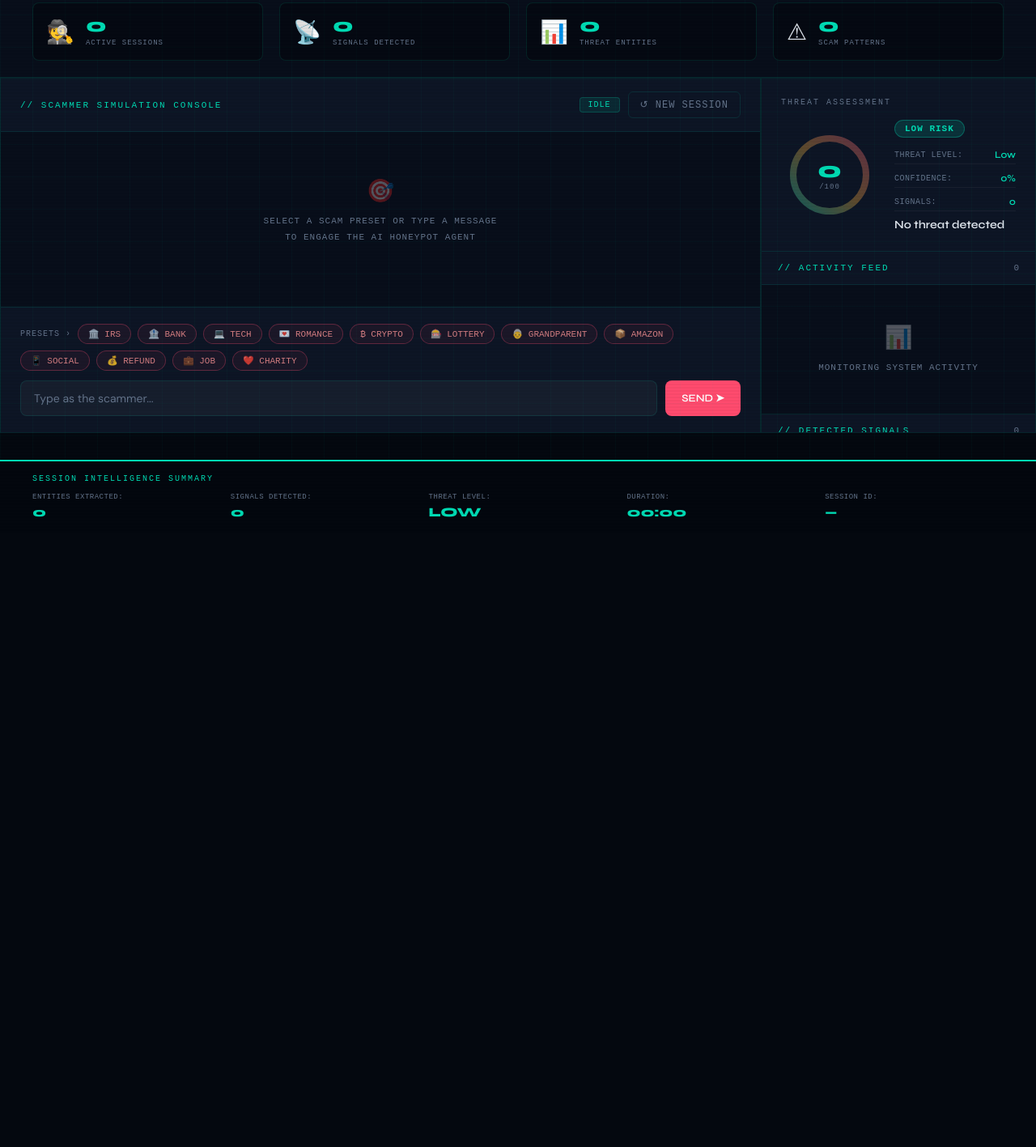
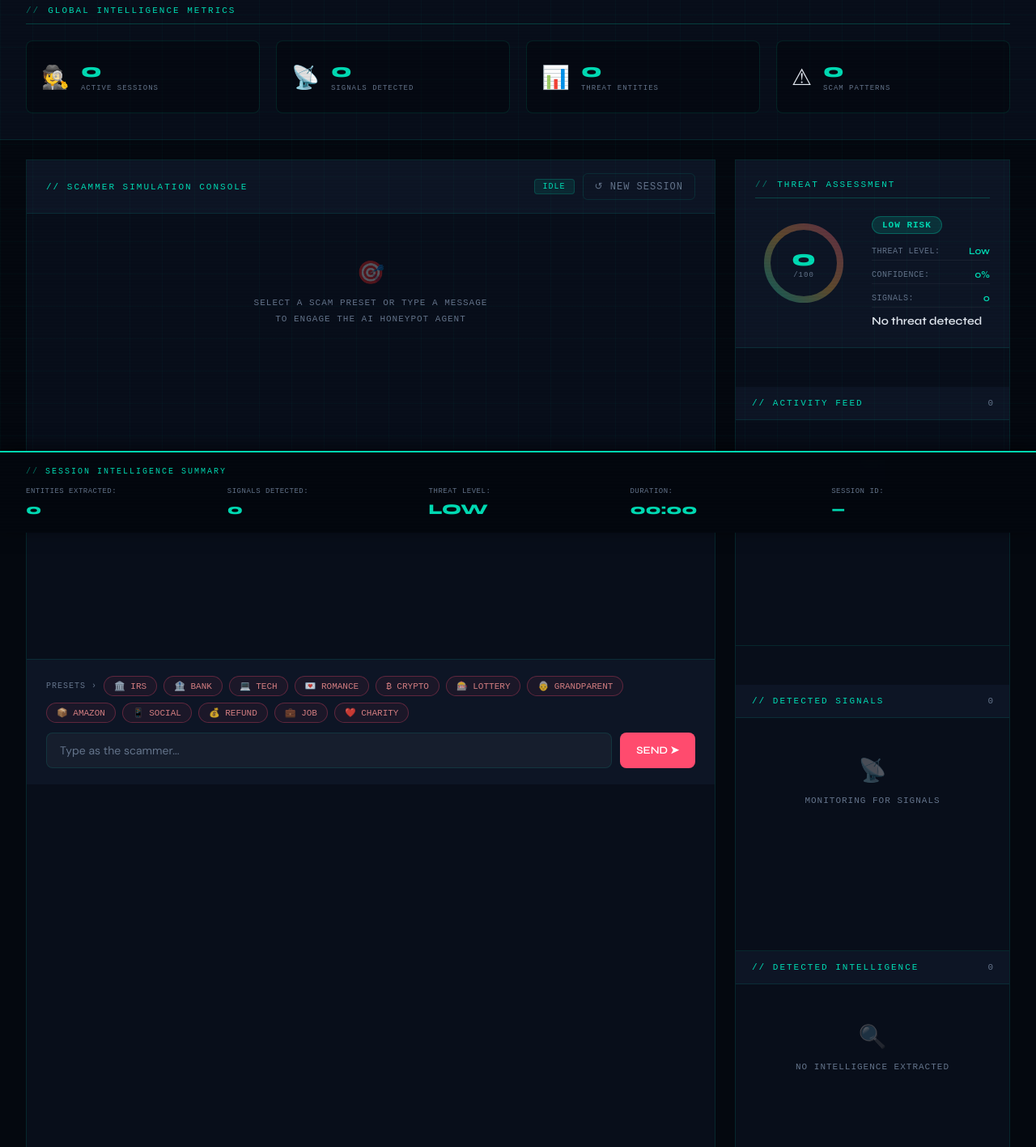
Before and after one commit to Shivang1109/scam-intelligence-system, a website: page public/index.html in a window 1280 px wide. Shown: the part 142-1559 px from the top of the page at 81% size. Before the commit the page ends 800 px from the top, so only its background shows below. Drawn offline with Linux system fonts and the light colour scheme; a web font is replaced by a local one.

Commit message:
refactor: Complete UI refinement for professional SOC dashboard
Implemented 10 major layout and spacing improvements:

1. Scrollable Dashboard Layout
   - Converted from fixed viewport to scrollable layout
   - Added min-height: 100vh with overflow-y: auto
   - Bottom padding: 140px for footer clearance

2. Clear Dashboard Sections
   - Added .dashboard-section class with 24px margins
   - Logical vertical stacking of components
   - Improved visual hierarchy

3. Improved Panel Heights
   - Chat console: 550px (better conversation flow)
   - Activity feed: 320-400px (more event visibility)
   - Intelligence panels: auto height with min 240px
   - Signals area: 280-360px

4. Section Titles with Dividers
   - Added .section-title class with glowing borders
   - '//' prefix for cyber aesthetic
   - Consistent 2px letter-spacing

5. Enhanced Metrics Cards
   - Grid gap: 20px, height: 90px
   - Hover effects: translateY(-3px) with glow
   - Smooth 0.25s transitions

6. Improved Chat Layout
   - Message spacing: 18px between messages
   - Padding: 24px for breathing room
   - Smooth scroll behavior

7. SOC-Style Activity Feed
   - Color-coded categories:
     * Detection: #ff5c5c (Red)
     * Agent: #00e1ff (Blue)
     * Intelligence: #c084fc (Purple)
     * Analysis: #ffc857 (Orange)
   - Hover effects on log entries

8. Enhanced Risk Gauge
   - Vertical layout for metrics
   - Flex-start alignment
   - Better spacing (24px gap)

9. Smooth Micro-Animations
   - fadeIn: 0.3s ease for activity logs
   - cardSlideIn: 0.3s ease for intelligence cards
   - msgSlideIn: 0.3s ease for messages
   - Hover scale effects on summary values

10. Improved Page Padding
    - Layout padding: 24px 32px
    - Max-width: 1920px with auto margins
    - Grid gap: 24px between columns
    - Right column width: 420px (from 380px)

Result: Professional, spacious SOC dashboard with excellent readability.

```diff
--- a/public/index.html
+++ b/public/index.html
@@ -9,6 +9,7 @@
 </head>
 <body>
 <div class="grid-bg"></div>
+<div class="dashboard-container">
 
 <header>
 <div class="logo">
@@ -48,6 +49,8 @@ LIVE
 
 <!-- Global Intelligence Metrics -->
 <div class="global-metrics">
+<div class="section-title">GLOBAL INTELLIGENCE METRICS</div>
+<div class="metrics-grid">
 <div class="metric-card">
 <div class="metric-icon">🕵</div>
 <div class="metric-info">
@@ -77,10 +80,11 @@ LIVE
 </div>
 </div>
 </div>
+</div>
 
 <div class="layout">
 <!-- LEFT: CHAT -->
-<div class="chat-panel panel">
+<div class="chat-panel panel dashboard-section">
 <div class="panel-header">
 <span class="panel-title">// SCAMMER SIMULATION CONSOLE</span>
 <div style="display:flex;align-items:center;gap:10px">
@@ -126,8 +130,8 @@ LIVE
 <!-- RIGHT COL -->
 <div class="right-col panel">
 <!-- Risk Meter -->
-<div class="risk-panel">
-<div style="font-family:'Syne Mono',monospace;font-size:10px;letter-spacing:2px;color:var(--muted);margin-bottom:14px">THREAT ASSESSMENT</div>
+<div class="risk-panel dashboard-section">
+<div class="section-title">THREAT ASSESSMENT</div>
 <div class="risk-display">
 <div class="risk-circle-wrap">
 <svg class="risk-svg" width="120" height="120" viewBox="0 0 120 120">
@@ -167,7 +171,7 @@ LIVE
 </div>
 
 <!-- Activity Feed -->
-<div class="activity-feed-area">
+<div class="activity-feed-area dashboard-section">
 <div class="panel-header" style="padding:14px 20px;flex-shrink:0;">
 <span class="panel-title">// ACTIVITY FEED</span>
 <span id="activityCount" style="font-family:'Syne Mono',monospace;font-size:11px;color:var(--muted)">0</span>
@@ -181,7 +185,7 @@ LIVE
 </div>
 
 <!-- Signals -->
-<div class="signals-area">
+<div class="signals-area dashboard-section">
 <div class="panel-header" style="padding:14px 20px;flex-shrink:0;">
 <span class="panel-title">// DETECTED SIGNALS</span>
 <span id="signalCount" style="font-family:'Syne Mono',monospace;font-size:11px;color:var(--muted)">0</span>
@@ -195,7 +199,7 @@ LIVE
 </div>
 
 <!-- Detected Intelligence -->
-<div class="intelligence-panel">
+<div class="intelligence-panel dashboard-section">
 <div class="panel-header" style="padding:14px 20px;flex-shrink:0;">
 <span class="panel-title">// DETECTED INTELLIGENCE</span>
 <span id="intelligenceCount" style="font-family:'Syne Mono',monospace;font-size:11px;color:var(--muted)">0</span>
@@ -209,18 +213,18 @@ LIVE
 </div>
 
 <!-- Threat Connections -->
-<div class="connections-panel">
-<div style="font-family:'Syne Mono',monospace;font-size:10px;letter-spacing:2px;color:var(--muted);margin-bottom:10px">THREAT CONNECTIONS</div>
+<div class="connections-panel dashboard-section">
+<div class="section-title">THREAT CONNECTIONS</div>
 <div id="connectionsList">
 <span style="font-family:'Syne Mono',monospace;font-size:11px;color:var(--muted)">No connections mapped yet</span>
 </div>
 </div>
 
 <!-- AI Analysis -->
-<div class="ai-panel">
-<div style="font-family:'Syne Mono',monospace;font-size:10px;letter-spacing:2px;color:var(--muted);margin-bottom:10px;display:flex;align-items:center;justify-content:space-between">
-<span>AI ANALYSIS</span>
-<span class="ai-badge" id="aiBadge" style="display:none">
+<div class="ai-panel dashboard-section">
+<div class="section-title">
+AI ANALYSIS
+<span class="ai-badge" id="aiBadge" style="display:none;margin-left:auto">
 <i class="fas fa-robot"></i> GPT-4
 </span>
 </div>
@@ -230,16 +234,16 @@ Awaiting analysis...
 </div>
 
 <!-- Persona -->
-<div class="persona-panel">
-<div style="font-family:'Syne Mono',monospace;font-size:10px;letter-spacing:2px;color:var(--muted);margin-bottom:10px">ACTIVE PERSONA</div>
+<div class="persona-panel dashboard-section">
+<div class="section-title">ACTIVE PERSONA</div>
 <div id="personaInfo">
 <span style="font-family:'Syne Mono',monospace;font-size:11px;color:var(--muted)">No persona assigned yet</span>
 </div>
 </div>
 
 <!-- State History -->
-<div class="state-history-panel">
-<div style="font-family:'Syne Mono',monospace;font-size:10px;letter-spacing:2px;color:var(--muted);margin-bottom:10px">STATE TIMELINE</div>
+<div class="state-history-panel dashboard-section">
+<div class="section-title">STATE TIMELINE</div>
 <div id="stateHistory" class="state-timeline">
 <span style="font-family:'Syne Mono',monospace;font-size:11px;color:var(--muted)">No state transitions yet</span>
 </div>
@@ -274,6 +278,10 @@ Awaiting analysis...
 </div>
 </div>
 
+</div>
+</div>
+</div>
+
 <script src="app.js"></script>
 </body>
 </html>
--- a/public/styles.css
+++ b/public/styles.css
@@ -24,6 +24,12 @@ body {
   font-family: 'DM Sans', sans-serif;
   min-height: 100vh;
   overflow-x: hidden;
+  overflow-y: auto;
+}
+
+.dashboard-container {
+  min-height: 100vh;
+  padding: 0 0 140px 0;
 }
 
 body::before {
@@ -162,7 +168,30 @@ header {
 .global-metrics {
   background: var(--surface);
   border-bottom: 1px solid var(--border);
-  padding: 20px 40px;
+  padding: 24px 32px 32px 32px;
+  margin-bottom: 0;
+}
+
+.section-title {
+  font-family: 'Syne Mono', monospace;
+  font-size: 11px;
+  letter-spacing: 2px;
+  text-transform: uppercase;
+  color: var(--accent);
+  margin-bottom: 20px;
+  border-bottom: 1px solid rgba(0, 255, 200, 0.2);
+  padding-bottom: 10px;
+  display: flex;
+  align-items: center;
+  gap: 10px;
+}
+
+.section-title::before {
+  content: '//';
+  color: rgba(0, 219, 180, 0.5);
+}
+
+.metrics-grid {
   display: grid;
   grid-template-columns: repeat(4, 1fr);
   gap: 20px;
@@ -172,11 +201,12 @@ header {
   background: rgba(0, 0, 0, 0.3);
   border: 1px solid var(--border);
   border-radius: 8px;
-  padding: 16px;
+  padding: 18px;
+  height: 90px;
   display: flex;
   align-items: center;
   gap: 14px;
-  transition: all 0.3s;
+  transition: all 0.25s ease;
   position: relative;
   overflow: hidden;
 }
@@ -190,13 +220,13 @@ header {
   height: 100%;
   background: var(--accent);
   opacity: 0;
-  transition: opacity 0.3s;
+  transition: opacity 0.25s ease;
 }
 
 .metric-card:hover {
   border-color: var(--accent);
-  transform: translateY(-2px);
-  box-shadow: 0 4px 12px rgba(0, 219, 180, 0.2);
+  transform: translateY(-3px);
+  box-shadow: 0 0 15px rgba(0, 219, 180, 0.3);
 }
 
 .metric-card:hover::before {
@@ -258,8 +288,11 @@ header {
 
 .layout {
   display: grid;
-  grid-template-columns: 1fr 380px;
-  height: calc(100vh - 61px - 100px - 80px - 120px);
+  grid-template-columns: 1fr 420px;
+  gap: 24px;
+  padding: 24px 32px;
+  max-width: 1920px;
+  margin: 0 auto;
 }
 
 .panel {
@@ -289,15 +322,16 @@ header {
   display: flex;
   flex-direction: column;
   border-right: 1px solid var(--border);
+  margin-bottom: 40px;
 }
 
 .chat-messages {
-  flex: 1;
+  height: 550px;
   overflow-y: auto;
   padding: 24px;
   display: flex;
   flex-direction: column;
-  gap: 16px;
+  gap: 18px;
   scroll-behavior: smooth;
 }
 
@@ -312,13 +346,13 @@ header {
 
 .msg {
   max-width: 78%;
-  animation: msgIn 0.3s ease;
-}
-
-@keyframes msgIn {
+  animation: msgSlideIn 0.3s ease;
+}
+
+@keyframes msgSlideIn {
   from {
     opacity:0;
-    transform:translateY(8px);
+    transform:translateY(10px);
   }
   to {
     opacity:1;
@@ -573,24 +607,15 @@ header {
 .right-col {
   display: flex;
   flex-direction: column;
-  overflow-y: auto;
-  overflow-x: hidden;
-  max-height: calc(100vh - 80px);
-  scrollbar-width: thin;
-  scrollbar-color: var(--accent) var(--surface);
-}
-
-.right-col::-webkit-scrollbar {
-  width: 6px;
-}
-
-.right-col::-webkit-scrollbar-track {
-  background: var(--surface);
-}
-
-.right-col::-webkit-scrollbar-thumb {
-  background: var(--accent);
-  border-radius: 3px;
+  gap: 24px;
+}
+
+.dashboard-section {
+  margin-bottom: 24px;
+}
+
+.dashboard-section:last-child {
+  margin-bottom: 0;
 }
 
 .risk-panel {
@@ -598,12 +623,13 @@ header {
   border-bottom: 1px solid var(--border);
   background: var(--surface2);
   flex-shrink: 0;
+  min-height: auto;
 }
 
 .risk-display {
   display: flex;
-  align-items: center;
-  gap: 20px;
+  align-items: flex-start;
+  gap: 24px;
 }
 
 .risk-circle-wrap {
@@ -744,9 +770,10 @@ header {
   color: var(--accent);
 }
 
+/* Signals Area */
 .signals-area {
-  min-height: 240px;
-  max-height: 320px;
+  min-height: 280px;
+  max-height: 360px;
   flex-shrink: 0;
   display: flex;
   flex-direction: column;
@@ -757,7 +784,7 @@ header {
   flex: 1;
   overflow-y: auto;
   padding: 16px;
-  min-height: 180px;
+  min-height: 220px;
 }
 
 .signals-scroll::-webkit-scrollbar {
@@ -880,8 +907,8 @@ header {
 /* Detected Intelligence Panel */
 .intelligence-panel {
   border-top: 1px solid var(--border);
-  min-height: 140px;
-  max-height: 200px;
+  min-height: 240px;
+  max-height: none;
   flex-shrink: 0;
   display: flex;
   flex-direction: column;
@@ -891,10 +918,11 @@ header {
 .intelligence-grid {
   padding: 16px;
   display: grid;
-  grid-template-columns: repeat(auto-fill, minmax(140px, 1fr));
-  gap: 12px;
+  grid-template-columns: repeat(auto-fill, minmax(150px, 1fr));
+  gap: 14px;
   overflow-y: auto;
   flex: 1;
+  max-height: 320px;
 }
 
 .intelligence-grid::-webkit-scrollbar {
@@ -905,12 +933,12 @@ header {
   background: rgba(0, 0, 0, 0.3);
   border: 1px solid var(--border);
   border-radius: 8px;
-  padding: 12px;
+  padding: 14px;
   display: flex;
   flex-direction: column;
   gap: 6px;
-  transition: all 0.3s;
-  animation: cardIn 0.4s ease;
+  transition: all 0.25s ease;
+  animation: cardSlideIn 0.3s ease;
   position: relative;
   overflow: hidden;
 }
@@ -927,18 +955,18 @@ header {
 }
 
 .intelligence-card:hover {
-  transform: translateY(-2px);
-  box-shadow: 0 4px 12px rgba(0, 219, 180, 0.2);
-}
-
-@keyframes cardIn {
+  transform: translateY(-3px);
+  box-shadow: 0 6px 16px rgba(0, 219, 180, 0.25);
+}
+
+@keyframes cardSlideIn {
   from {
     opacity: 0;
-    transform: scale(0.9);
+    transform: scale(0.95) translateY(10px);
   }
   to {
     opacity: 1;
-    transform: scale(1);
+    transform: scale(1) translateY(0);
   }
 }
 
@@ -976,8 +1004,8 @@ header {
   border-top: 1px solid var(--border);
   padding: 16px 20px;
   background: var(--surface2);
-  min-height: 100px;
-  max-height: 140px;
+  min-height: 120px;
+  max-height: 180px;
   overflow-y: auto;
   flex-shrink: 0;
 }
@@ -990,8 +1018,8 @@ header {
   display: flex;
   align-items: center;
   gap: 10px;
-  padding: 8px 12px;
-  margin-bottom: 8px;
+  padding: 10px 14px;
+  margin-bottom: 10px;
   background: rgba(0, 0, 0, 0.2);
   border-left: 3px solid var(--accent);
   border-radius: 6px;
@@ -999,6 +1027,23 @@ header {
   font-size: 11px;
   color: var(--text);
   animation: slideInLeft 0.3s ease;
+  transition: all 0.25s ease;
+}
+
+.connection-item:hover {
+  background: rgba(0, 0, 0, 0.35);
+  transform: translateX(4px);
+}
+
+@keyframes slideInLeft {
+  from {
+    opacity: 0;
+    transform: translateX(-10px);
+  }
+  to {
+    opacity: 1;
+    transform: translateX(0);
+  }
 }
 
 .connection-arrow {
@@ -1159,9 +1204,10 @@ header {
   right: 0;
   background: rgba(4, 8, 15, 0.98);
   border-top: 2px solid var(--accent);
-  padding: 16px 40px;
+  padding: 18px 32px;
   backdrop-filter: blur(20px);
   z-index: 200;
+  box-shadow: 0 -4px 20px rgba(0, 0, 0, 0.5);
 }
 
 .summary-title {
@@ -1169,20 +1215,28 @@ header {
   font-size: 10px;
   letter-spacing: 2px;
   color: var(--accent);
-  margin-bottom: 12px;
+  margin-bottom: 14px;
   text-transform: uppercase;
+  display: flex;
+  align-items: center;
+  gap: 8px;
+}
+
+.summary-title::before {
+  content: '//';
+  color: rgba(0, 219, 180, 0.5);
 }
 
 .summary-grid {
   display: grid;
   grid-template-columns: repeat(5, 1fr);
-  gap: 24px;
+  gap: 28px;
 }
 
 .summary-item {
   display: flex;
   flex-direction: column;
-  gap: 4px;
+  gap: 6px;
 }
 
 .summary-label {
@@ -1195,8 +1249,14 @@ header {
 .summary-value {
   font-family: 'Syne', sans-serif;
   font-weight: 700;
-  font-size: 16px;
+  font-size: 18px;
   color: var(--accent);
+  transition: all 0.25s ease;
+}
+
+.summary-item:hover .summary-value {
+  transform: scale(1.05);
+  text-shadow: 0 0 8px rgba(0, 219, 180, 0.5);
 }
 
 .toast {
@@ -1645,8 +1705,8 @@ header {
 
 /* Activity Feed Panel */
 .activity-feed-area {
-  min-height: 200px;
-  max-height: 280px;
+  min-height: 320px;
+  max-height: 400px;
   flex-shrink: 0;
   display: flex;
   flex-direction: column;
@@ -1658,7 +1718,7 @@ header {
   flex: 1;
   overflow-y: auto;
   padding: 16px;
-  min-height: 140px;
+  min-height: 260px;
 }
 
 .activity-scroll::-webkit-scrollbar {
@@ -1675,17 +1735,17 @@ header {
   gap: 12px;
   padding: 10px 14px;
   border-radius: 8px;
-  margin-bottom: 8px;
+  margin-bottom: 10px;
   background: rgba(0, 0, 0, 0.2);
   border-left: 3px solid var(--accent);
-  animation: activityIn 0.4s ease;
-  font-family: 'Syne Mono', monospace;
-}
-
-@keyframes activityIn {
+  animation: fadeIn 0.3s ease;
+  font-family: 'Syne Mono', monospace;
+}
+
+@keyframes fadeIn {
   from {
     opacity: 0;
-    transform: translateY(-10px);
+    transform: translateY(6px);
   }
   to {
     opacity: 1;
@@ -1717,55 +1777,55 @@ header {
 }
 
 .activity-item.detection {
-  border-left-color: var(--danger);
+  border-left-color: #ff5c5c;
 }
 
 .activity-item.detection .activity-category {
-  background: rgba(255, 75, 110, 0.2);
-  color: var(--danger);
+  background: rgba(255, 92, 92, 0.2);
+  color: #ff5c5c;
 }
 
 .activity-item.agent {
-  border-left-color: #60a5fa;
+  border-left-color: #00e1ff;
 }
 
 .activity-item.agent .activity-category {
-  background: rgba(96, 165, 250, 0.2);
-  color: #60a5fa;
+  background: rgba(0, 225, 255, 0.2);
+  color: #00e1ff;
 }
 
 .activity-item.intelligence {
-  border-left-color: #a855f7;
+  border-left-color: #c084fc;
 }
 
 .activity-item.intelligence .activity-category {
-  background: rgba(168, 85, 247, 0.2);
-  color: #a855f7;
+  background: rgba(192, 132, 252, 0.2);
+  color: #c084fc;
 }
 
 .activity-item.analysis {
-  border-left-color: var(--warn);
+  border-left-color: #ffc857;
 }
 
 .activity-item.analysis .activity-category {
-  background: rgba(245, 166, 35, 0.2);
-  color: var(--warn);
+  background: rgba(255, 200, 87, 0.2);
+  color: #ffc857;
 }
 
 .activity-item.extraction {
-  border-left-color: #a855f7;
+  border-left-color: #c084fc;
 }
 
 .activity-item.extraction .activity-category {
-  background: rgba(168, 85, 247, 0.2);
-  color: #a855f7;
+  background: rgba(192, 132, 252, 0.2);
+  color: #c084fc;
 }
 
 .activity-item.risk {
-  border-left-color: var(--danger);
+  border-left-color: #ff5c5c;
 }
 
 .activity-item.risk .activity-category {
-  background: rgba(255, 75, 110, 0.2);
-  color: var(--danger);
-}
+  background: rgba(255, 92, 92, 0.2);
+  color: #ff5c5c;
+}
```
